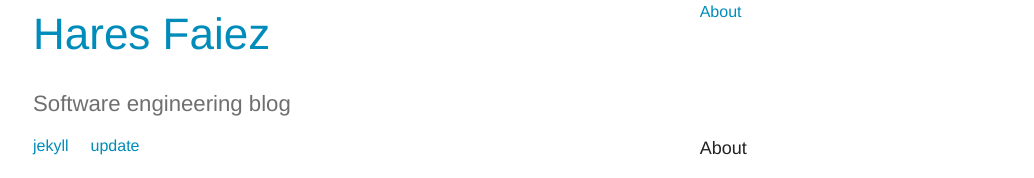
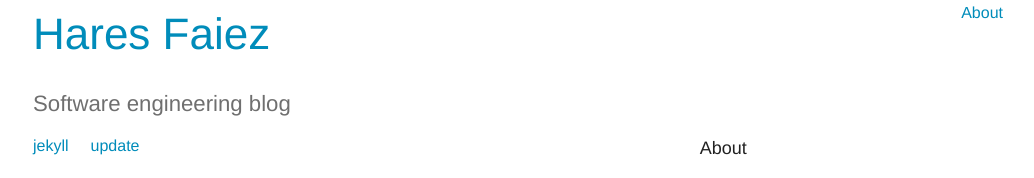
Before and after one commit to haresfaiez/haresfaiez.github.io, a Jekyll site: the page built from index.html, in a window 1280 px wide. Shown: the top 178 px of the page, without its empty margins (122-1156 px from the left). Built offline with Jekyll 4.4.1, drawn with Linux system fonts in a browser that asks for light colours.

Commit message:
Align pages list to right

```diff
--- a/_includes/pages.html
+++ b/_includes/pages.html
@@ -1,7 +1,7 @@
-    <div class="trigger">
-    {% for my_page in site.pages %}
-        {% if my_page.title %}
-        <a class="page-link" href="{{ my_page.url | prepend: site.baseurl }}">{{ my_page.title }}</a>
-        {% endif %}
-    {% endfor %}
-    </div>
+<ul class="inline-list right">
+{% for my_page in site.pages %}
+    {% if my_page.title %}
+    <a class="page-link" href="{{ my_page.url | prepend: site.baseurl }}">{{ my_page.title }}</a>
+    {% endif %}
+{% endfor %}
+</ul>
```
